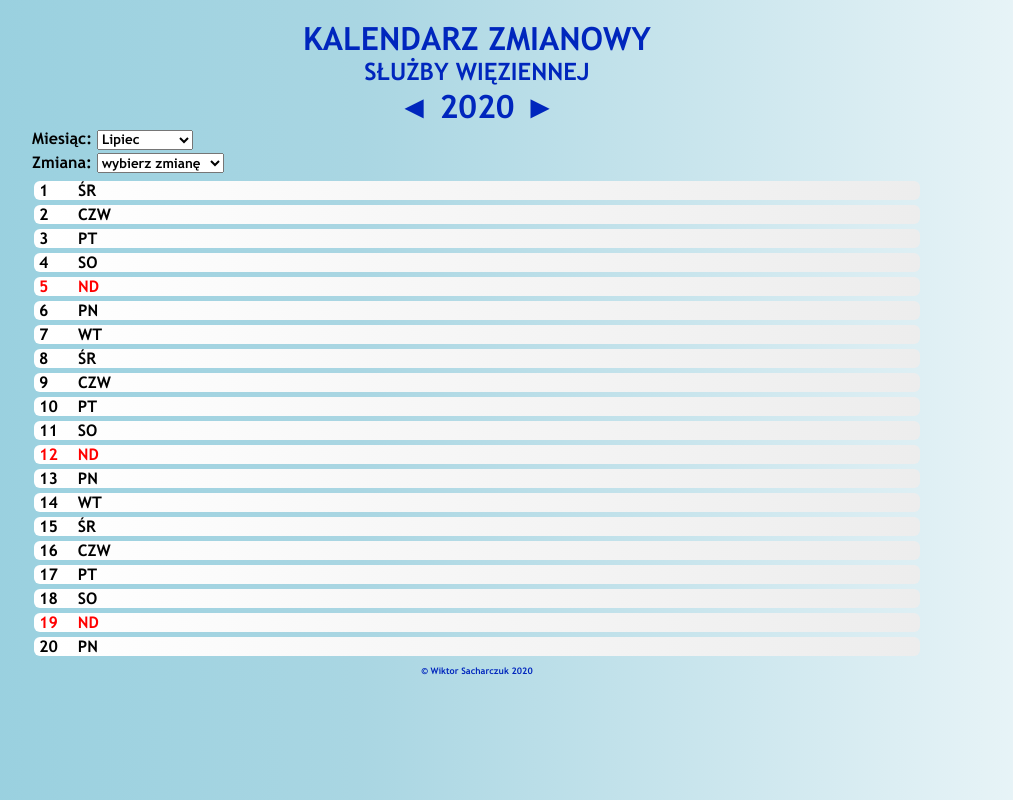
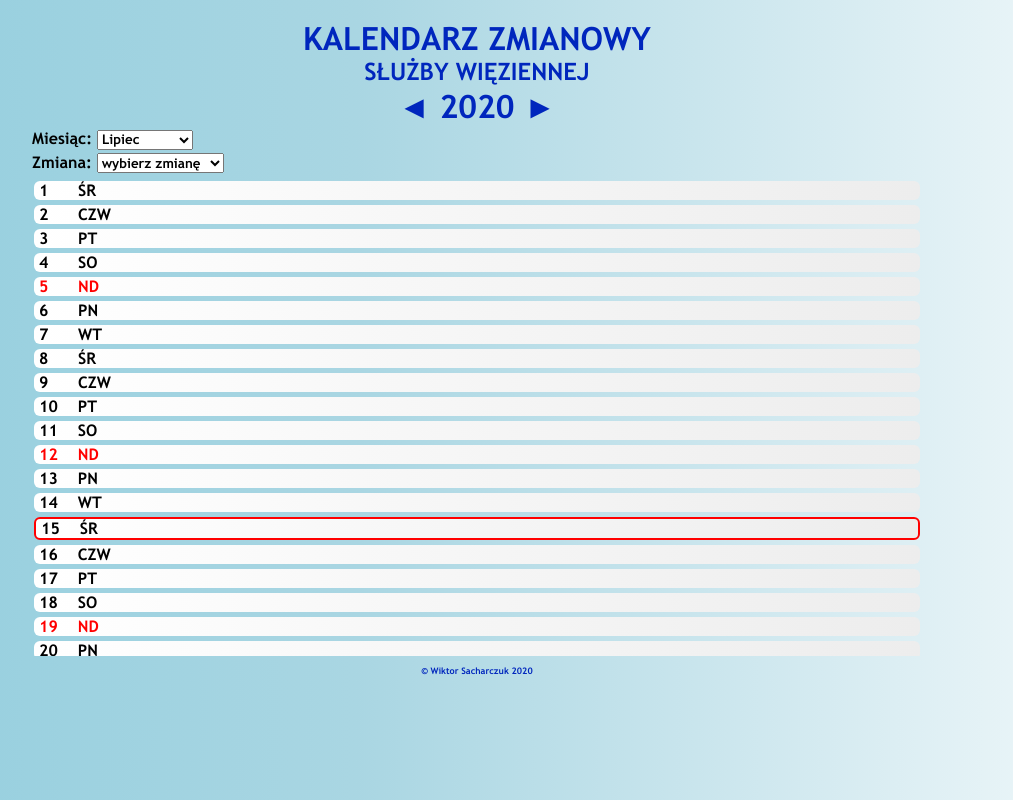
Before and after one commit to wiktorsachar/shift-viewer, a React (Create React App) app in the folder shift-viewer-v.1.0/: page / in a window 1280 px wide. Shown: the whole page, without its empty margins (163-1176 px from the left). Built offline with nearby package versions, Linux system fonts and the light colour scheme.

Commit message:
add current day automatic selection

```diff
--- a/shift-viewer-v.1.0/src/components/Calendar/Calendar.js
+++ b/shift-viewer-v.1.0/src/components/Calendar/Calendar.js
@@ -36,7 +36,7 @@ class Calendar extends React.Component {
     const dutyMonth =
       this.state.shift === "blank"
         ? Shifts.createBlankMonth(this.state.month, this.state.year)
-        : (this.state.shift < 5
+        : this.state.shift < 5
         ? Shifts.createShiftMonth(
             this.state.month,
             this.state.year,
@@ -46,7 +46,11 @@ class Calendar extends React.Component {
             this.state.month,
             this.state.year,
             this.state.shift - 4
-          ));
+          );
+    const today = new Date(Date.now()).getDate();
+    const isMonthAndYearMatch =
+      new Date(Date.now()).getMonth() === this.state.month &&
+      new Date(Date.now()).getFullYear() === this.state.year;
     return (
       <div>
         <div className="header">
@@ -59,7 +63,15 @@ class Calendar extends React.Component {
         </div>
         <div className="content">
           {dutyMonth.map((day, i) => (
-            <DayBox date={day.date} duty={day.duty} shift={this.state.shift} holiday={day.holiday} key={i} />
+            <DayBox
+              date={day.date}
+              duty={day.duty}
+              shift={this.state.shift}
+              holiday={day.holiday}
+              today={today}
+              isMonthAndYearMatch={isMonthAndYearMatch}
+              key={i}
+            />
           ))}
         </div>
       </div>
--- a/shift-viewer-v.1.0/src/components/DayBox/DayBox.css
+++ b/shift-viewer-v.1.0/src/components/DayBox/DayBox.css
@@ -3,6 +3,16 @@
   display: flex;
   border-radius: 6px;
   flex-grow: 1;
+}
+.day-box-today {
+  margin: 5px;
+  display: flex;
+  border-radius: 6px;
+  flex-grow: 1;
+  border-style: solid;
+  border-width: 2px;
+  border-color: red;
+  /* filter: drop-shadow(8px 8px 10px red); */
 }
 .day-box-children {
   display: flex;
--- a/shift-viewer-v.1.0/src/components/DayBox/DayBox.js
+++ b/shift-viewer-v.1.0/src/components/DayBox/DayBox.js
@@ -14,7 +14,11 @@ const DayBox = (props) => {
   };
   return (
     <div
-      className="day-box"
+      className={
+        props.date[2] === props.today && props.isMonthAndYearMatch
+          ? "day-box-today"
+          : "day-box"
+      }
       id={
         props.duty
           ? props.duty === "day"
```
